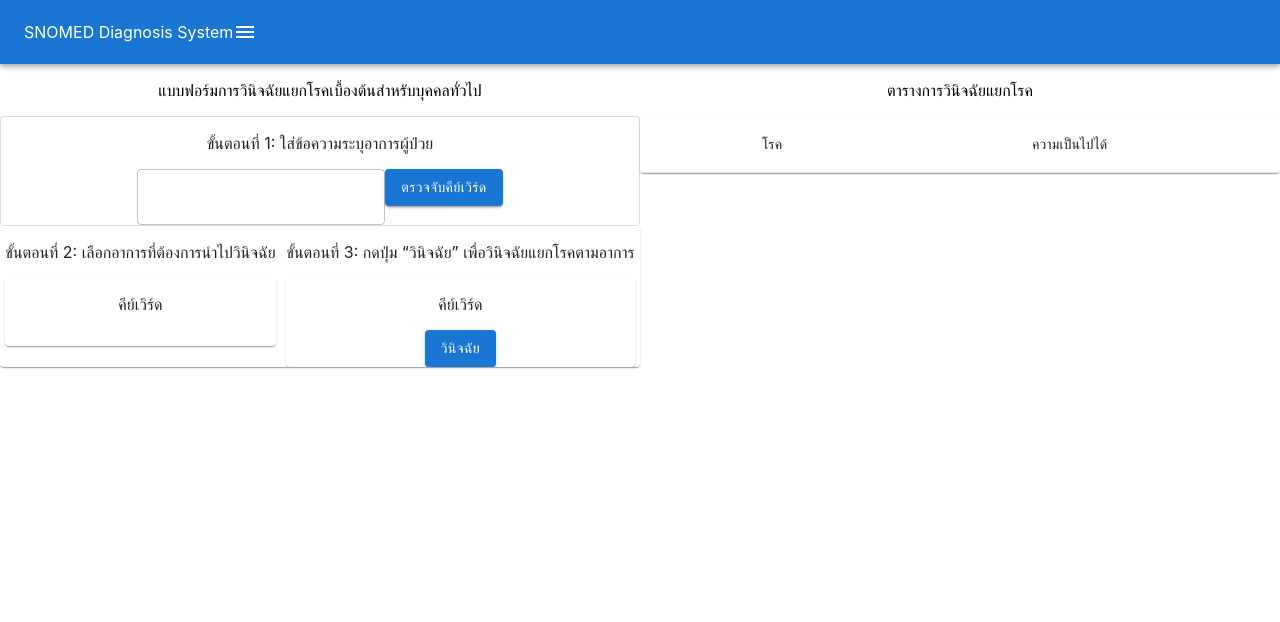
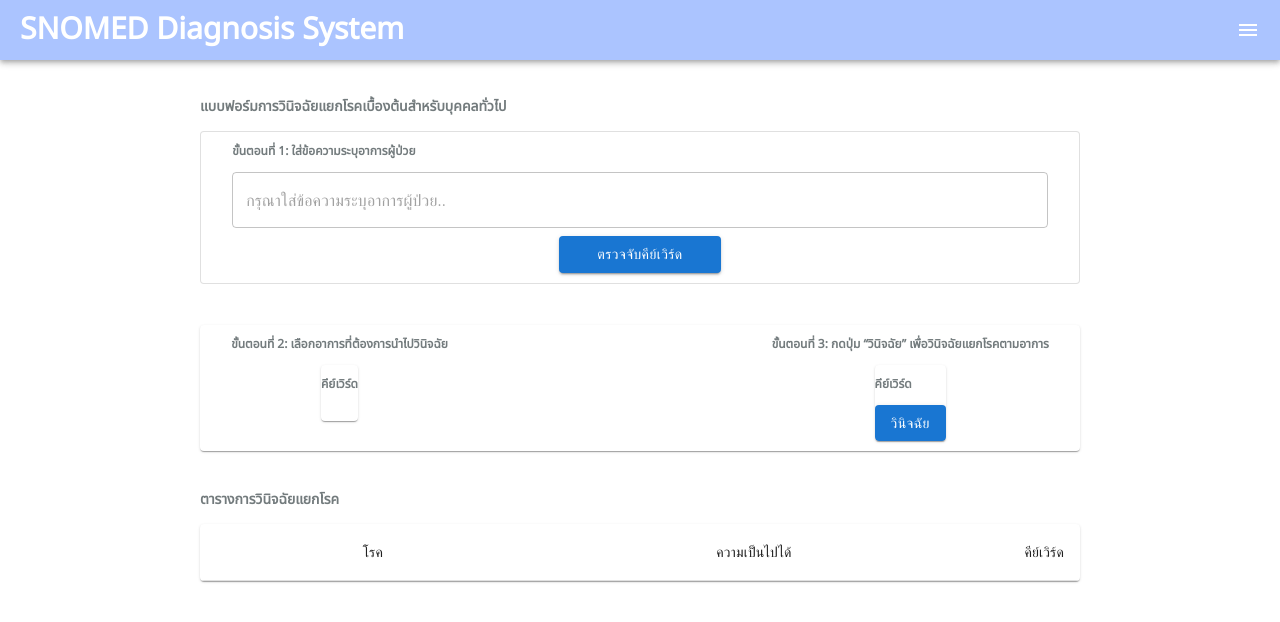
Before and after one commit to tyoohoon/snomed-front, a React (Create React App) app: page / in a window 1280 px wide. Shown: the top 622 px of the page. Built offline with nearby package versions, Linux system fonts and the light colour scheme.

Commit message:
styling mainscreen

```diff
--- a/package.json
+++ b/package.json
@@ -5,6 +5,7 @@
   "dependencies": {
     "@emotion/react": "^11.7.1",
     "@emotion/styled": "^11.6.0",
+    "@material-ui/styles": "^4.11.4",
     "@mui/icons-material": "^5.3.1",
     "@mui/material": "^5.4.0",
     "@testing-library/jest-dom": "^5.16.2",
@@ -18,6 +19,7 @@
     "react": "^17.0.2",
     "react-dom": "^17.0.2",
     "react-scripts": "5.0.0",
+    "sass": "^1.49.9",
     "typescript": "^4.5.5",
     "web-vitals": "^2.1.4"
   },
--- a/src/App.css
+++ /dev/null
@@ -1,62 +0,0 @@
-.App {
-  text-align: center;
-}
-
-.App-logo {
-  height: 40vmin;
-  pointer-events: none;
-}
-
-@media (prefers-reduced-motion: no-preference) {
-  .App-logo {
-    animation: App-logo-spin infinite 20s linear;
-  }
-}
-
-.App-header {
-  background-color: #282c34;
-  min-height: 100vh;
-  display: flex;
-  flex-direction: column;
-  align-items: center;
-  justify-content: center;
-  font-size: calc(10px + 2vmin);
-  color: white;
-}
-
-.App-link {
-  color: #61dafb;
-}
-
-@keyframes App-logo-spin {
-  from {
-    transform: rotate(0deg);
-  }
-  to {
-    transform: rotate(360deg);
-  }
-}
-
-.space-around {
-  display: flex;
-  flex-direction: row;
-  justify-content: space-around;
-}
-
-.space-between {
-  display: flex;
-  flex-direction: row;
-  justify-content: space-between;
-}
-
-.m-20 {
-  margin: 20px;
-}
-
-.w-auto {
-  width: auto;
-}
-
-.w-50p {
-  width: 50%;
-}
--- /dev/null
+++ b/src/App.scss
@@ -0,0 +1,159 @@
+$base-color: #abc4ff;
+$text-color: #737B7D;
+
+// --------------------------------------------------------
+
+@import url('https://fonts.googleapis.com/css?family=Noto+Sans+Thai:400');
+
+html {font-size: 100%;} /*16px*/
+
+body {
+  background: white;
+  font-family: 'Noto Sans Thai', sans-serif;
+  font-weight: 400;
+  line-height: 1.75;
+  color: #000000;
+}
+
+p {margin-bottom: 1rem;}
+
+h1, h2, h3, h4, h5 {
+  margin: 3rem 0 1.38rem;
+  font-family: 'Noto Sans Thai', sans-serif;
+  font-weight: 400;
+  line-height: 1.3;
+}
+
+h1 {
+  margin-top: 0;
+  font-size: 3.052rem;
+}
+
+h2 {font-size: 2.441rem;}
+
+h3 {font-size: 1.953rem;}
+
+h4 {font-size: 1.563rem;}
+
+h5 {font-size: 1.25rem;}
+
+small, .text_small {font-size: 0.8rem;}
+
+// ------------------------------------------------------------------
+
+.App {
+  // text-align: center;
+}
+
+.App-logo {
+  height: 40vmin;
+  pointer-events: none;
+}
+
+@media (prefers-reduced-motion: no-preference) {
+  .App-logo {
+    animation: App-logo-spin infinite 20s linear;
+  }
+}
+
+.App-header {
+  background-color: #282c34;
+  min-height: 100vh;
+  display: flex;
+  flex-direction: column;
+  align-items: center;
+  justify-content: center;
+  font-size: calc(10px + 2vmin);
+  color: white;
+}
+
+.App-link {
+  color: #61dafb;
+}
+
+@keyframes App-logo-spin {
+  from {
+    transform: rotate(0deg);
+  }
+  to {
+    transform: rotate(360deg);
+  }
+}
+
+.space-around {
+  display: flex;
+  flex-direction: row;
+  justify-content: space-around;
+}
+
+.space-between {
+  display: flex;
+  flex-direction: row;
+  justify-content: space-between;
+}
+
+.align-items-center {
+  display: flex;
+  flex-direction: row;
+  align-items: center;
+}
+
+.align-self-center {
+  align-self: center;
+}
+
+.m-20 {
+  margin: 20px;
+}
+
+.w-auto {
+  width: auto;
+}
+
+.w-50p {
+  width: 50%;
+}
+
+/* ----------------------------------------- */
+.appbar {
+  height: 60px;
+  background-color: $base-color;
+  padding: 0 20px 0 20px;
+
+  span {
+    font-style: normal;
+    font-weight: 700;
+    font-size: 30px;
+    line-height: 35px;
+    color: #FFFFFF;
+  }
+}
+
+.mainscreen-container {
+  padding: 25px 200px 0 200px;
+}
+
+.section-title {
+  font-style: normal;
+  font-weight: 700;
+  font-size: 14px;
+  line-height: 16px;
+  color: $text-color;
+  margin-bottom: 25;
+}
+
+.input-card {
+  display: flex;
+  flex-direction: column;
+  align-items: center;
+  margin: 0px 31.13px 10.19px;
+
+  p {
+    font-style: normal;
+    font-weight: 600;
+    font-size: 12px;
+    line-height: 14px;
+    color: $text-color;
+    margin-bottom: 14px;
+  }
+}
--- a/src/App.tsx
+++ b/src/App.tsx
@@ -1,6 +1,6 @@
 import React from 'react';
 import logo from './logo.svg';
-import './App.css';
+import './App.scss';
 import MainScreen from './screens/MainScreen';
 import AppNavBar from './components/AppNavBar';
 
--- a/src/components/AppNavBar.tsx
+++ b/src/components/AppNavBar.tsx
@@ -9,23 +9,13 @@ import MenuIcon from '@mui/icons-material/Menu';
 
 export default function AppNavBar() {
   return (
-    <>
     <Box sx={{ flexGrow: 1 }}>
       <AppBar position="static">
-          <Toolbar>
+        <div className='space-between appbar align-items-center'>
           <span>SNOMED Diagnosis System</span>
-            <IconButton
-              size="large"
-              edge="start"
-              color="inherit"
-              aria-label="menu"
-              sx={{ mr: 2 }}
-            >
           <MenuIcon />
-            </IconButton>
-          </Toolbar>
+        </div>
       </AppBar>
     </Box>
-    </>
   );
 }
--- a/src/screens/MainScreen.tsx
+++ b/src/screens/MainScreen.tsx
@@ -16,7 +16,6 @@ import TableContainer from '@mui/material/TableContainer'
 import TableHead from '@mui/material/TableHead'
 import TableRow from '@mui/material/TableRow'
 import { keywordList, diagnosisList } from '../mockdata/mainPage'
-
 import { get_all_keywords, get_diagnosis_result } from '../services'
 
 function MainScreen() {
@@ -63,20 +62,32 @@ function MainScreen() {
         });
     }
     return (
-        <div className='space-around'>
-            <div className='w-50p'>
-                <p>แบบฟอร์มการวินิจฉัยแยกโรคเบื้องต้นสำหรับบุคคลทั่วไป</p>
-                <Card variant="outlined" sx={{ minWidth: 275 }}>
-                    <p>ขั้นตอนที่ 1: ใส่ข้อความระบุอาการผู้ป่วย</p>
-                    <TextField
-                        id="user-input"
-                        onChange={handleInputSymtoms}
-                    />
-                    <Button variant="contained" onClick={getKeywords}>ตรวจจับคีย์เวิร์ด</Button>
+        <div className='mainscreen-container'>
+            <div>
+                <p className='section-title'>แบบฟอร์มการวินิจฉัยแยกโรคเบื้องต้นสำหรับบุคคลทั่วไป</p>
+                <Card variant="outlined" sx={{ minWidth: 275, marginBottom: '41px' }}>
+                    <div className='input-card'>
+                        <p style={{ alignSelf: 'flex-start' }}>ขั้นตอนที่ 1: ใส่ข้อความระบุอาการผู้ป่วย</p>
+                        <TextField
+                            id="user-input"
+                            onChange={handleInputSymtoms}
+                            placeholder='กรุณาใส่ข้อความระบุอาการผู้ป่วย..'
+                            sx={{
+                                width: 1,
+                                marginBottom: '8px',
+                            }}
+                        />
+                        <Button
+                            variant="contained"
+                            onClick={getKeywords}
+                            sx={{
+                                width: '162.72px'
+                            }}
+                        >ตรวจจับคีย์เวิร์ด</Button>
+                    </div>
                 </Card>
-                <Card className='space-around'>
-
-                    <div>
+                <Card className='space-between' sx={{ minWidth: 275, marginBottom: '41px' }}>
+                    <div className='input-card'>
                         <p>ขั้นตอนที่ 2: เลือกอาการที่ต้องการนำไปวินิจฉัย</p>
                         <Card>
                             <p>คีย์เวิร์ด</p>
@@ -100,7 +111,7 @@ function MainScreen() {
                             </List>
                         </Card>
                     </div>
-                    <div>
+                    <div className='input-card'>
                         <p>ขั้นตอนที่ 3: กดปุ่ม “วินิจฉัย” เพื่อวินิจฉัยแยกโรคตามอาการ</p>
                         <Card>
                             <p>คีย์เวิร์ด</p>
@@ -115,9 +126,9 @@ function MainScreen() {
                         </Card>
                     </div>
                 </Card>
-            </div>
-            <div className='w-50p'>
-                <p>ตารางการวินิจฉัยแยกโรค</p>
+
+
+                <p className='section-title'>ตารางการวินิจฉัยแยกโรค</p>
                 <Card>
                     <TableContainer>
                         <Table sx={{ minWidth: 700 }} aria-label="spanning table">
@@ -147,8 +158,8 @@ function MainScreen() {
                     </TableContainer>
                 </Card>
             </div>
-        </div>
+        </div >
     );
 }
 
-export default MainScreen;
+export default MainScreen
```
Also changed, not shown: 1 other file (tests, documents, lock files or other folders). Lines whose indentation alone changed are shown as unchanged.
